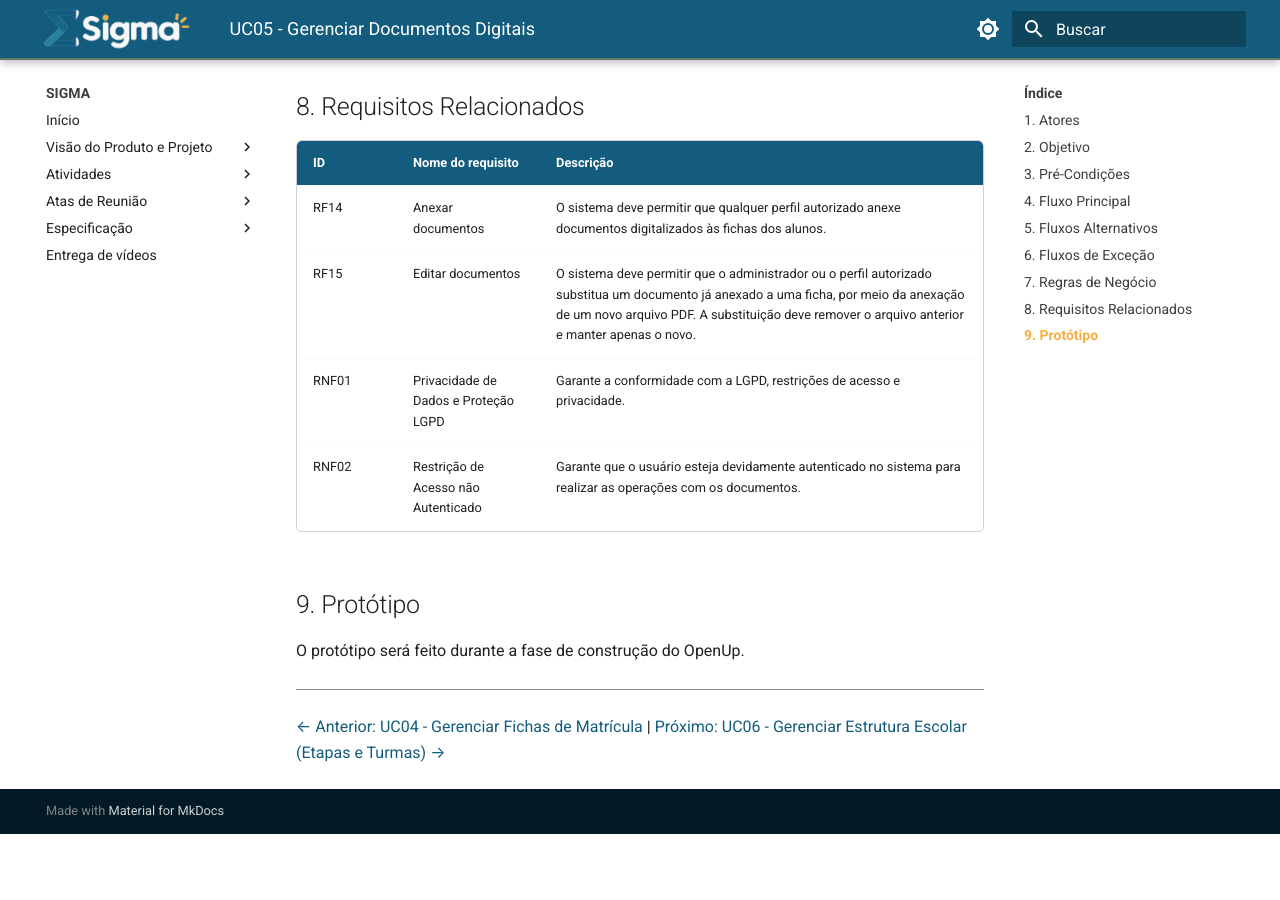
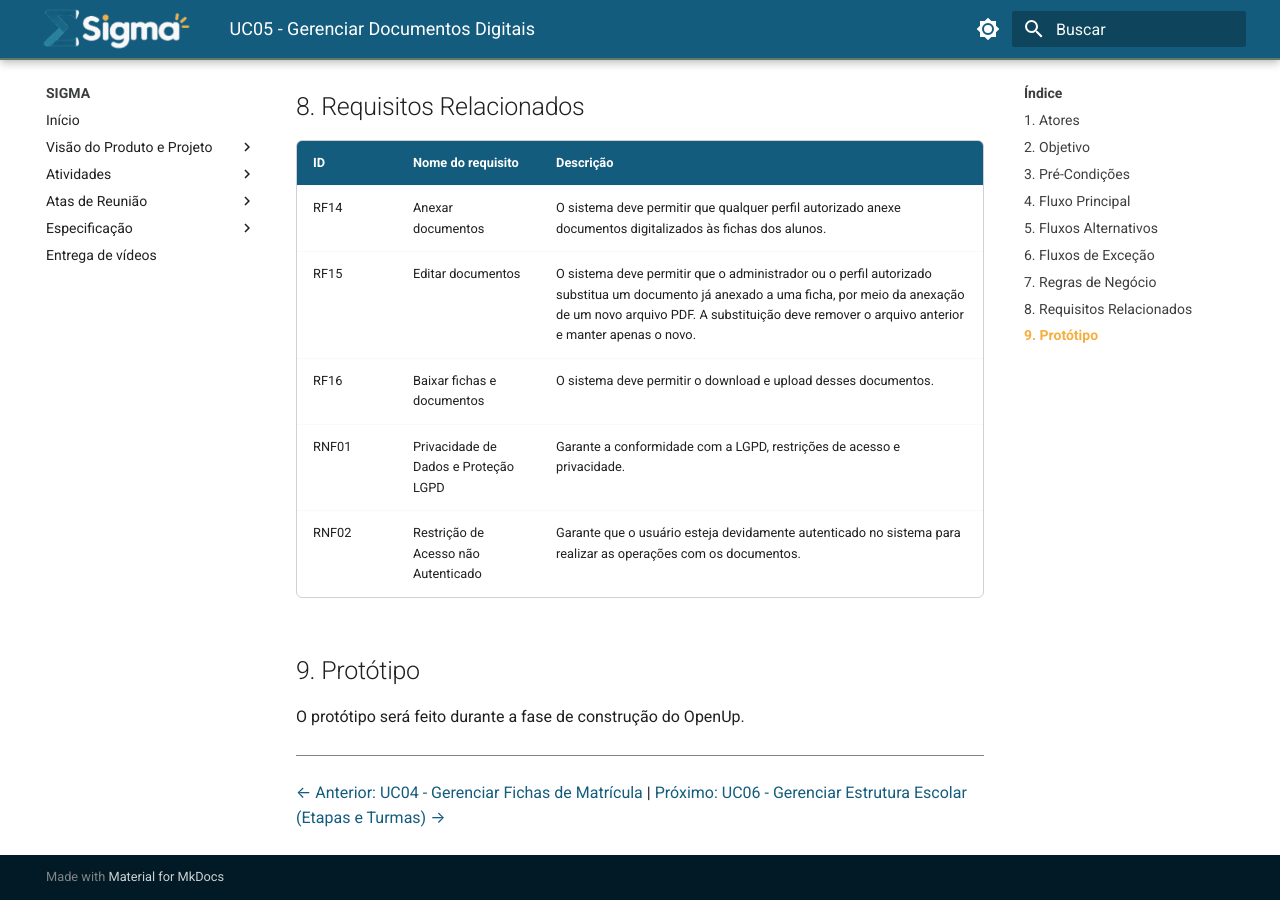
Before and after one commit to mdsreq-fga-unb/REQ-2026.2-T01-Sigma, an MkDocs documentation site: the page built from docs/doc-visao/casos-uso/uc05.md, in a window 1280 px wide and 900 px high, scrolled down 1989 px. Built offline with MkDocs 1.6.1 and Material for MkDocs 9.7.7, drawn with Linux system fonts in a browser that asks for light colours; before the commit the page ends 2823 px from its top, so only the background shows below that.

Commit message:
feat(UC): Adicionando o RF16 na tabela de relações do UC05

```diff
--- a/docs/doc-visao/casos-uso/uc05.md
+++ b/docs/doc-visao/casos-uso/uc05.md
@@ -65,6 +65,7 @@ Realizar upload de documentos digitalizados em PDF (anexando-os à ficha corresp
 |---|---|---|
 | RF14 | Anexar documentos | O sistema deve permitir que qualquer perfil autorizado anexe documentos digitalizados às fichas dos alunos. |
 | RF15 | Editar documentos | O sistema deve permitir que o administrador ou o perfil autorizado substitua um documento já anexado a uma ficha, por meio da anexação de um novo arquivo PDF. A substituição deve remover o arquivo anterior e manter apenas o novo. |
+| RF16 | Baixar fichas e documentos | O sistema deve permitir o download e upload desses documentos. |
 | RNF01 | Privacidade de Dados e Proteção LGPD | Garante a conformidade com a LGPD, restrições de acesso e privacidade. |
 | RNF02 | Restrição de Acesso não Autenticado | Garante que o usuário esteja devidamente autenticado no sistema para realizar as operações com os documentos. |
 
```
